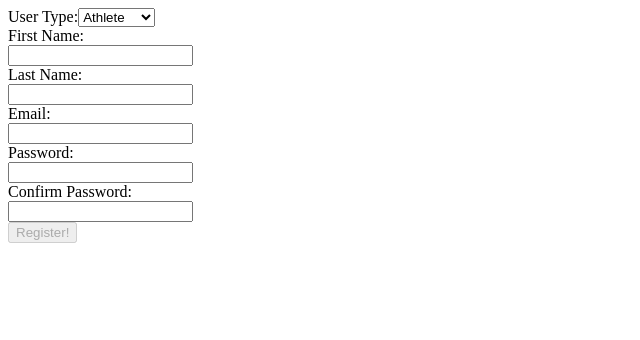
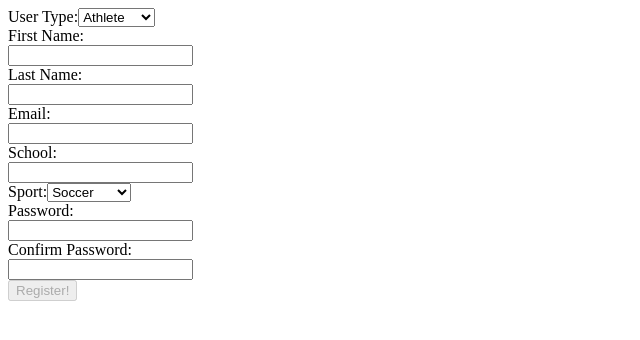
Before and after one commit to Mjtoffey/WhyNotMeFront, a Next.js app: page /register in a window 1280 px wide. Shown: the top 340 px of the page, without its empty margins (0-640 px from the left). Built offline with nearby package versions, Linux system fonts and the light colour scheme.

Commit message:
updated register page

```diff
--- a/src/pages/register/index.js
+++ b/src/pages/register/index.js
@@ -90,6 +90,29 @@ function Register() {
             />
           </div>
           <div className="flex justify-between m-2 items-center space-x-2">
+            <label htmlFor="school">School:</label><br></br>
+            <input
+              className="border"
+              type="school"
+              id="school"
+              required
+              onChange={(e) => handleChange("school", e.target.value)}
+            />
+          </div>
+          <div className="flex justify-between m-2 items-center space-x-2">
+            <label htmlFor="sport">Sport:</label>
+            <select
+              id="sport"
+              name="sport"
+              onChange={(e) => handleChange("sport", e.target.value)}
+              value={user.sport}
+              required
+            >
+              <option value="soccer">Soccer</option>
+              <option value="basketball">Basketball</option>
+            </select>
+            </div>
+          <div className="flex justify-between m-2 items-center space-x-2">
             <label htmlFor="password">Password:</label><br></br>
             <input
               className="border"
```
